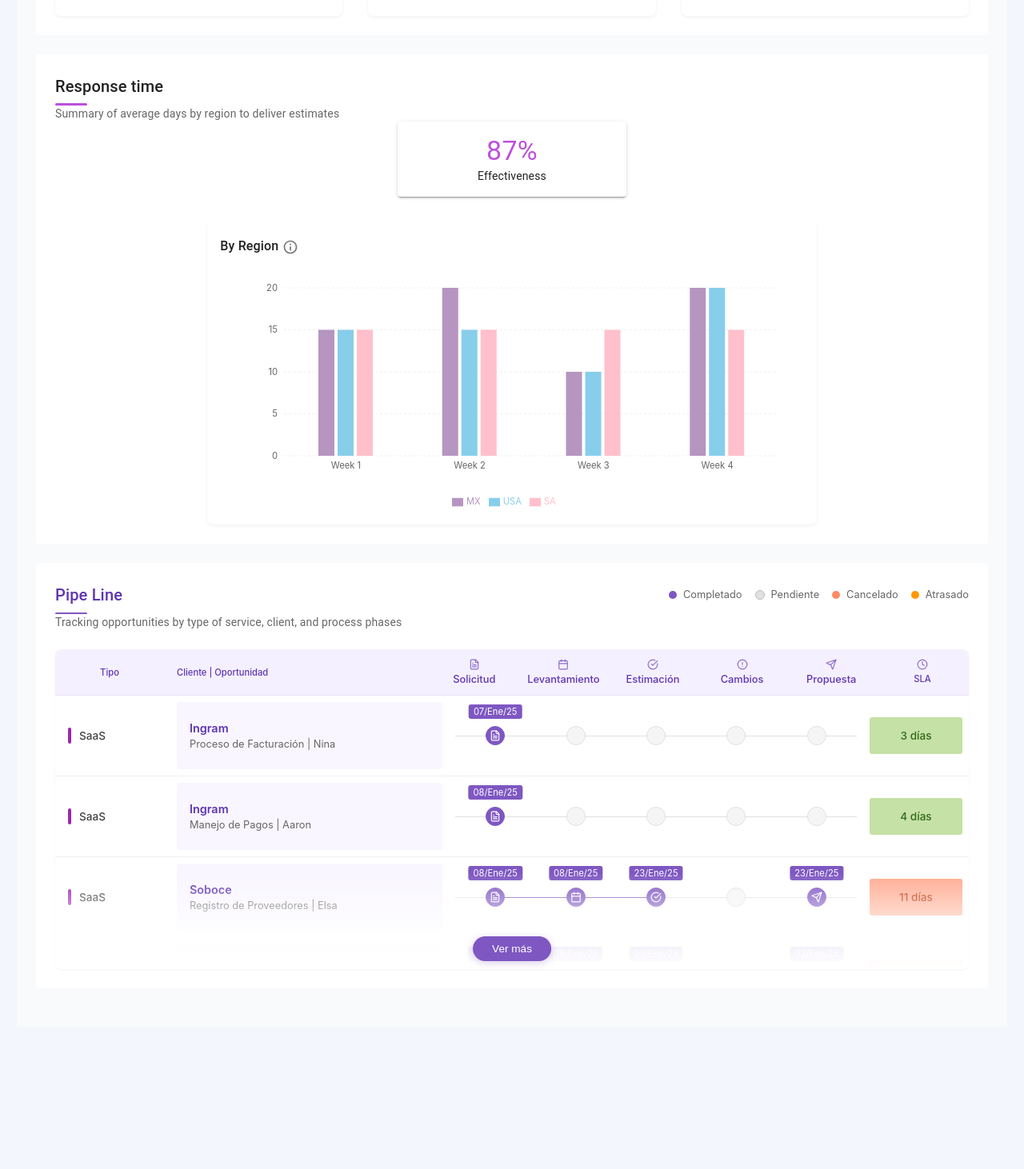
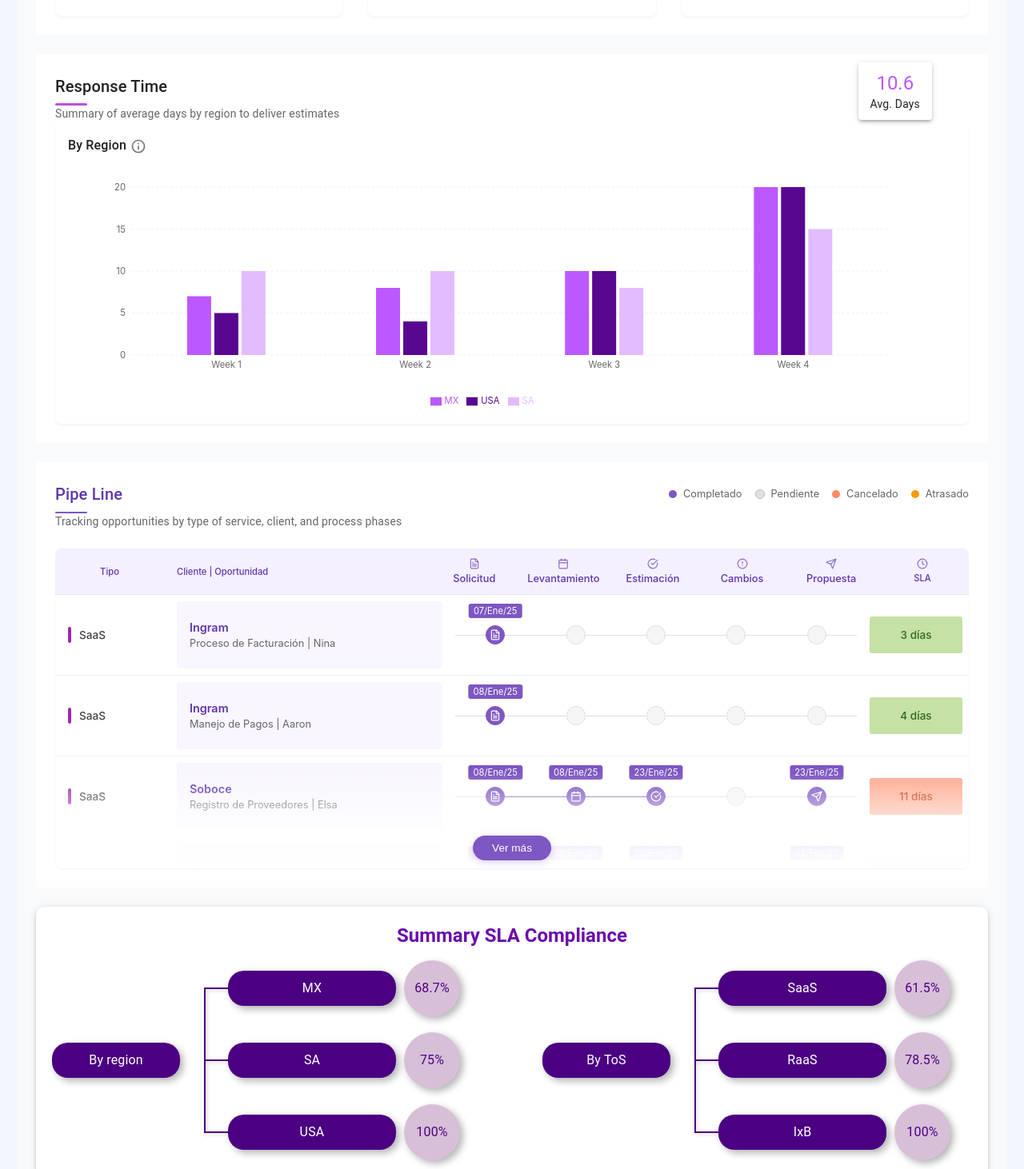
Before and after one commit to ChristianEmmMV/APIBI-Frond-end, a React (Vite) app: page /dashboard in a window 1280 px wide. Shown: the part 1788-3250 px from the top of the page at 80% size. Before the commit the page ends 3093 px from the top, so only its background shows below. Built offline with nearby package versions, Linux system fonts and the light colour scheme.

Commit message:
[ADD] Compliance component and updates in ResponseTime and Dashboard

```diff
--- /dev/null
+++ b/src/components/Compliance/Compliance.jsx
@@ -0,0 +1,191 @@
+"use client";
+
+import React, { useState, useEffect } from "react";
+import { Paper, Typography, Box, CircularProgress } from "@mui/material";
+import { keyframes } from "@mui/system";
+
+// Definir animación flotante
+const floating = keyframes`
+  0% { transform: translateY(0px); }
+  50% { transform: translateY(-5px); }
+  100% { transform: translateY(0px); }
+`;
+
+const CardWithConnector = ({ region, percentage }) => {
+  const [hover, setHover] = useState(false);
+
+  return (
+    <Box
+      sx={{ display: "flex", alignItems: "center", position: "relative" }}
+      onMouseEnter={() => setHover(true)}
+      onMouseLeave={() => setHover(false)}
+    >
+      {/* Conector horizontal */}
+      <Box sx={{
+        position: "absolute",
+        left: "-30px",
+        width: "30px",
+        height: "2px",
+        backgroundColor: "#4B0082",
+        boxShadow: "2px 2px 5px rgba(0, 0, 0, 0.2)"
+      }} />
+
+      {/* Card principal */}
+      <Paper
+        elevation={3}
+        sx={{
+          display: "flex",
+          alignItems: "center",
+          justifyContent: "center",
+          backgroundColor: "#4B0082",
+          color: "white",
+          borderRadius: "20px",
+          padding: "10px 15px",
+          fontWeight: "bold",
+          textAlign: "center",
+          minWidth: "180px",
+          boxShadow: "4px 4px 10px rgba(0, 0, 0, 0.3)",
+          animation: hover ? `${floating} 1.5s infinite ease-in-out` : "none",
+          transition: "transform 0.3s ease-in-out",
+          "&:hover": { transform: "translateY(-5px)" }
+        }}
+      >
+        <Typography variant="body1">{region}</Typography>
+      </Paper>
+
+      {/* Círculo de porcentaje */}
+      <Paper
+        elevation={3}
+        sx={{
+          backgroundColor: "#D8BFD8",
+          color: "#4B0082",
+          borderRadius: "50%",
+          padding: "10px",
+          width: "50px",
+          height: "50px",
+          display: "flex",
+          alignItems: "center",
+          justifyContent: "center",
+          marginLeft: "10px",
+          fontWeight: "bold",
+          boxShadow: "4px 4px 10px rgba(0, 0, 0, 0.3)",
+          animation: hover ? `${floating} 1.5s infinite ease-in-out` : "none",
+          transition: "transform 0.3s ease-in-out",
+          "&:hover": { transform: "translateY(-5px)" }
+        }}
+      >
+        <Typography variant="body1">{percentage}%</Typography>
+      </Paper>
+    </Box>
+  );
+};
+
+const SummaryContainer = () => {
+  const [loading, setLoading] = useState(true);
+
+  // Simulación de carga
+  useEffect(() => {
+    setTimeout(() => {
+      setLoading(false);
+    }, 2000); // 2 segundos de carga
+  }, []);
+
+  return (
+    <Paper elevation={3} sx={{ padding: "20px", borderRadius: "10px", minHeight: "250px", display: "flex", justifyContent: "center", alignItems: "center" }}>
+      {loading ? (
+        <CircularProgress sx={{ color: "#6A0DAD" }} /> // Spinner de carga
+      ) : (
+        <Box sx={{ width: "100%", opacity: loading ? 0 : 1, transition: "opacity 0.5s ease-in-out" }}>
+          {/* Titulo */}
+          <Box sx={{ textAlign: "center", marginBottom: "15px" }}>
+            <Typography variant="h5" sx={{ color: "#6A0DAD", fontWeight: "bold" }}>
+              Summary SLA Compliance
+            </Typography>
+          </Box>
+
+          <Box sx={{ display: "flex", justifyContent: "space-between", gap: "40px" }}>
+            {/* By region */}
+            <Box sx={{ display: "flex", alignItems: "center", gap: "20px" }}>
+              <Paper
+                elevation={3}
+                sx={{
+                  backgroundColor: "#4B0082",
+                  color: "white",
+                  borderRadius: "20px",
+                  padding: "10px 20px",
+                  fontWeight: "bold",
+                  textAlign: "center",
+                  minWidth: "120px",
+                  boxShadow: "4px 4px 10px rgba(0, 0, 0, 0.3)",
+                  transition: "transform 0.3s ease-in-out",
+                  "&:hover": { transform: "translateY(-5px)" }
+                }}
+              >
+                <Typography variant="body1">By region</Typography>
+              </Paper>
+
+              <Box sx={{ display: "flex", position: "relative", alignItems: "center" }}>
+                <Box sx={{
+                  position: "absolute",
+                  left: "10px",
+                  top: "35px",
+                  height: "72%",
+                  width: "2px",
+                  backgroundColor: "#4B0082",
+                  boxShadow: "2px 2px 5px rgba(0, 0, 0, 0.2)"
+                }} />
+
+                <Box sx={{ display: "flex", flexDirection: "column", gap: "20px", alignItems: "start", marginLeft: "40px" }}>
+                  <CardWithConnector region="MX" percentage="68.7" />
+                  <CardWithConnector region="SA" percentage="75" />
+                  <CardWithConnector region="USA" percentage="100" />
+                </Box>
+              </Box>
+            </Box>
+
+            {/* By ToS */}
+            <Box sx={{ display: "flex", alignItems: "center", gap: "20px", flexGrow: 0.3 }}>
+              <Paper
+                elevation={3}
+                sx={{
+                  backgroundColor: "#4B0082",
+                  color: "white",
+                  borderRadius: "20px",
+                  padding: "10px 20px",
+                  fontWeight: "bold",
+                  textAlign: "center",
+                  minWidth: "120px",
+                  boxShadow: "4px 4px 10px rgba(0, 0, 0, 0.3)",
+                  transition: "transform 0.3s ease-in-out",
+                  "&:hover": { transform: "translateY(-5px)" }
+                }}
+              >
+                <Typography variant="body1">By ToS</Typography>
+              </Paper>
+
+              <Box sx={{ display: "flex", position: "relative", alignItems: "center" }}>
+                <Box sx={{
+                  position: "absolute",
+                  left: "10px",
+                  top: "35px",
+                  height: "72%",
+                  width: "2px",
+                  backgroundColor: "#4B0082",
+                  boxShadow: "2px 2px 5px rgba(0, 0, 0, 0.2)"
+                }} />
+
+                <Box sx={{ display: "flex", flexDirection: "column", gap: "20px", alignItems: "start", marginLeft: "40px" }}>
+                  <CardWithConnector region="SaaS" percentage="61.5" />
+                  <CardWithConnector region="RaaS" percentage="78.5" />
+                  <CardWithConnector region="IxB" percentage="100" />
+                </Box>
+              </Box>
+            </Box>
+          </Box>
+        </Box>
+      )}
+    </Paper>
+  );
+};
+
+export default SummaryContainer;
--- a/src/components/ResponseTime/Graphics.jsx
+++ b/src/components/ResponseTime/Graphics.jsx
@@ -1,69 +1,38 @@
-"use client"
+"use client";
+
 
 import React, { useState, useMemo, useEffect } from "react";
 import { Paper, Typography, Grid, Box, Tooltip, IconButton } from "@mui/material";
-import { BarChart, Bar, XAxis, YAxis, CartesianGrid, Tooltip as RechartsTooltip, Legend, ResponsiveContainer, Line } from "recharts";
-import InfoOutlinedIcon from '@mui/icons-material/InfoOutlined';
+import {
+  BarChart,
+  Bar,
+  XAxis,
+  YAxis,
+  CartesianGrid,
+  Tooltip as RechartsTooltip,
+  Legend,
+  ResponsiveContainer,
+  Line
+} from "recharts";
+import InfoOutlinedIcon from "@mui/icons-material/InfoOutlined";
 import styles from "./graphics.module.css";
 
 const areaData = [
-  { week: "Week 1", "MX": 15, "USA": 15, "SA": 15 },
-  { week: "Week 2", "MX": 20, "USA": 15, "SA": 15 },
-  { week: "Week 3", "MX": 10, "USA": 10, "SA": 15 },
-  { week: "Week 4", "MX": 20, "USA": 20, "SA": 15 },
+  { week: "Week 1", MX: 7, USA: 5, SA: 10 },
+  { week: "Week 2", MX: 8, USA: 4, SA: 10 },
+  { week: "Week 3", MX: 10, USA: 10, SA: 8 },
+  { week: "Week 4", MX: 20, USA: 20, SA: 15 }
 ];
 
-const pmData = {
-  area: [
-    {
-      week: "Week 1",
-      "John (Engineering)": 25,
-      "Sarah (Engineering)": 20,
-      "Mike (Design)": 15,
-    },
-    {
-      week: "Week 2",
-      "John (Engineering)": 30,
-      "Sarah (Engineering)": 20,
-      "Mike (Design)": 10,
-    },
-    {
-      week: "Week 3",
-      "John (Engineering)": 20,
-      "Sarah (Engineering)": 15,
-      "Mike (Design)": 25,
-    },
-    {
-      week: "Week 4",
-      "John (Engineering)": 35,
-      "Sarah (Engineering)": 20,
-      "Mike (Design)": 20,
-    },
-  ],
-  services: [],
-  region: [],
+const areaColors = {
+  MX: "#bb58ff",
+  USA: "#580790",
+  SA: "#e3bcff"
 };
 
-const areaColors = {
-  "MX": "#B695C0",
-  "USA": "#87CEEB",
-  "SA": "#FFC0CB",
-};
-
-const pmColors = {
-  "John (Engineering)": "#66BB6A",
-  "Sarah (Engineering)": "#81C784",
-  "Mike (Design)": "#42A5F5",
-  "Lisa (Design)": "#64B5F6",
-  "Tom (Marketing)": "#FFD54F",
-  "Emma (Marketing)": "#FFE082",
-  "David (Sales)": "#FF8A65",
-  "Anna (Sales)": "#FFAB91",
-};
-
-const calculateTrendLine = (data, key) => {
+const calculateTrendLine = (data) => {
   const xValues = data.map((_, index) => index);
-  const yValues = data.map((item) => item[key]);
+  const yValues = data.map((item) => (item.MX + item.USA + item.SA) / 3); // Promedio por semana
 
   const n = xValues.length;
   const sumX = xValues.reduce((a, b) => a + b, 0);
@@ -76,7 +45,7 @@ const calculateTrendLine = (data, key) => {
 
   return data.map((item, index) => ({
     week: item.week,
-    trend: slope * index + intercept,
+    trend: slope * index + intercept
   }));
 };
 
@@ -101,36 +70,29 @@ const CustomTooltip = ({ active, payload, label }) => {
   return null;
 };
 
-const GlobalPercentages = () => {
+const FloatingCard = ({ avgDays }) => {
   return (
-    <Box className={styles.globalPercentages}>
-      <Grid container justifyContent="center" alignItems="center" style={{ width: '100%' }}>
-        <Grid item xs={12} sm={6} md={4} lg={3}>
-          <Paper elevation={2} className={styles.percentageCard}>
-            <Typography variant="h4" className={styles.percentageValue}>87%</Typography>
-            <Typography variant="body2">Effectiveness</Typography>
-          </Paper>
-        </Grid>
-      </Grid>
-    </Box>
+    <Paper elevation={3} className={styles.floatingCard}>
+      <Typography variant="h5" className={styles.floatingValue}>
+        {avgDays.toFixed(1)}
+      </Typography>
+      <Typography variant="body2">Avg. Days</Typography>
+    </Paper>
   );
 };
 
-// Componente de gráfica actualizado con botón de información (unchanged)
-const ChartComponent = ({ title, data, colors, pmData, chartType }) => {
-  const [viewMode, setViewMode] = useState('summary');
-  const trendData = useMemo(() => calculateTrendLine(data, Object.keys(colors)[0]), [data, colors]);
+const ChartComponent = ({ title, data, colors }) => {
+  const trendData = useMemo(() => calculateTrendLine(data), [data]);
 
-  const chartDescription = {
-    area: "This chart shows the distribution of work estimates across different areas of the company, including Engineering, Design, Marketing, and Sales.",
-  };
+  const avgTotalDays =
+    data.reduce((sum, item) => sum + (item.MX + item.USA + item.SA) / 3, 0) / data.length;
 
   return (
     <Box className={styles.chartContainer}>
       <Box className={styles.chartHeader}>
         <Typography variant="subtitle1" fontWeight={500}>
           {title}
-          <Tooltip title={chartDescription[chartType]} arrow placement="top">
+          <Tooltip title="This chart shows the average days by region." arrow placement="top">
             <IconButton size="small" className={styles.infoButton}>
               <InfoOutlinedIcon fontSize="small" />
             </IconButton>
@@ -138,43 +100,22 @@ const ChartComponent = ({ title, data, colors, pmData, chartType }) => {
         </Typography>
       </Box>
 
-      <ResponsiveContainer width="100%" height={300}>
+      <ResponsiveContainer width="95%" height={300}>
         <BarChart
-          data={viewMode === 'summary' ? data : pmData[chartType]}
+          data={data}
           margin={{ top: 20, right: 30, left: 20, bottom: 5 }}
-          barCategoryGap="%"
+          barCategoryGap="20%"
         >
           <CartesianGrid strokeDasharray="3 3" vertical={false} stroke="#f0f0f0" />
           <XAxis dataKey="week" axisLine={false} tickLine={false} />
           <YAxis axisLine={false} tickLine={false} />
           <RechartsTooltip content={<CustomTooltip />} />
-          <Legend wrapperStyle={{ paddingTop: '20px' }} />
+          <Legend wrapperStyle={{ paddingTop: "20px" }} />
 
-          {viewMode === 'summary' ? (
-            Object.keys(colors).map((key) => (
-              <Bar
-                key={key}
-                dataKey={key}
-                fill={colors[key]}
-                animationDuration={300}
-                animationEasing="ease-in-out"
-                barSize={20}
-              />
-            ))
-          ) : (
-            Object.keys(pmColors)
-              .filter(key => key.includes(Object.keys(colors)[0]) || key.includes(Object.keys(colors)[1]) || key.includes(Object.keys(colors)[2]) || key.includes(Object.keys(colors)[3]))
-              .map((key) => (
-                <Bar
-                  key={key}
-                  dataKey={key}
-                  stackId="a"
-                  fill={pmColors[key]}
-                  animationDuration={300}
-                  animationEasing="ease-in-out"
-                />
-              ))
-          )}
+          {Object.keys(colors).map((key) => (
+            <Bar key={key} dataKey={key} fill={colors[key]} barSize={30} />
+          ))}
+
           <Line
             type="monotone"
             dataKey="trend"
@@ -186,12 +127,13 @@ const ChartComponent = ({ title, data, colors, pmData, chartType }) => {
           />
         </BarChart>
       </ResponsiveContainer>
+
+      <FloatingCard avgDays={avgTotalDays} />
     </Box>
   );
 };
 
 const SummaryCharts = () => {
-
   const [isLoading, setIsLoading] = useState(true);
   const [loadingProgress, setLoadingProgress] = useState(0);
 
@@ -216,7 +158,7 @@ const SummaryCharts = () => {
   return (
     <Paper elevation={0} className={styles.summaryContainer}>
       <Typography variant="h6" className={styles.sectionTitle}>
-        Response time
+        Response Time
       </Typography>
       <Typography variant="body2" color="text.secondary" className={styles.sectionSubtitle}>
         Summary of average days by region to deliver estimates
@@ -234,21 +176,11 @@ const SummaryCharts = () => {
           <div className={styles.loadingText}>Loading chart data...</div>
         </div>
       ) : (
-        <>
-          <GlobalPercentages />
-
-          <Grid container justifyContent="center">
-            <Grid item xs={12} md={8}>
-              <ChartComponent
-                title="By Region"
-                data={areaData}
-                colors={areaColors}
-                pmData={pmData}
-                chartType="area"
-              />
-            </Grid>
+        <Grid container spacing={3} justifyContent="center" alignItems="stretch">
+          <Grid item xs={12} md={12}>
+            <ChartComponent title="By Region" data={areaData} colors={areaColors} />
           </Grid>
-        </>
+        </Grid>
       )}
     </Paper>
   );
--- a/src/components/ResponseTime/graphics.module.css
+++ b/src/components/ResponseTime/graphics.module.css
@@ -131,6 +131,28 @@
   margin-bottom: 0.5rem;
 }
 
+.floatingCard {
+  position: absolute;
+  top: 10px;
+  right: 70px;
+  background: white;
+  padding: 10px 15px;
+  border-radius: 10px;
+  text-align: center;
+  transition: transform 0.3s ease-in-out;
+  box-shadow: 0 2px 10px rgba(0, 0, 0, 0.15);
+}
+
+.floatingCard:hover {
+  transform: scale(1.1);
+}
+
+.floatingValue {
+  color: #bb58ff;
+  font-weight: bold;
+  font-size: 1.5rem;
+}
+
 .infoButton {
   margin-left: 0.5rem;
   color: #757575;
--- a/src/pages/Dashboard/Dashboard.jsx
+++ b/src/pages/Dashboard/Dashboard.jsx
@@ -44,6 +44,7 @@ import styles from "./dashboard.module.css"
 import SummaryCharts from "../../components/GlobalPerformance/SummaryCharts"
 import Graphics from "../../components/ResponseTime/Graphics"
 import PipeLine from "../../components/PipiLine/PipLine"
+import Compliance from "../../components/Compliance/Compliance"
 import { FileDownload, PictureAsPdf, TableChart } from "@mui/icons-material"
 import { Menu, MenuItem, ListItemIcon, ListItemText } from "@mui/material"
 
@@ -1081,6 +1082,7 @@ const Dashboard = () => {
       <SummaryCharts />
       <Graphics />
       <PipeLine />
+      <Compliance/>
     </Container>
   )
 }
```
Lines whose indentation alone changed are shown as unchanged.
